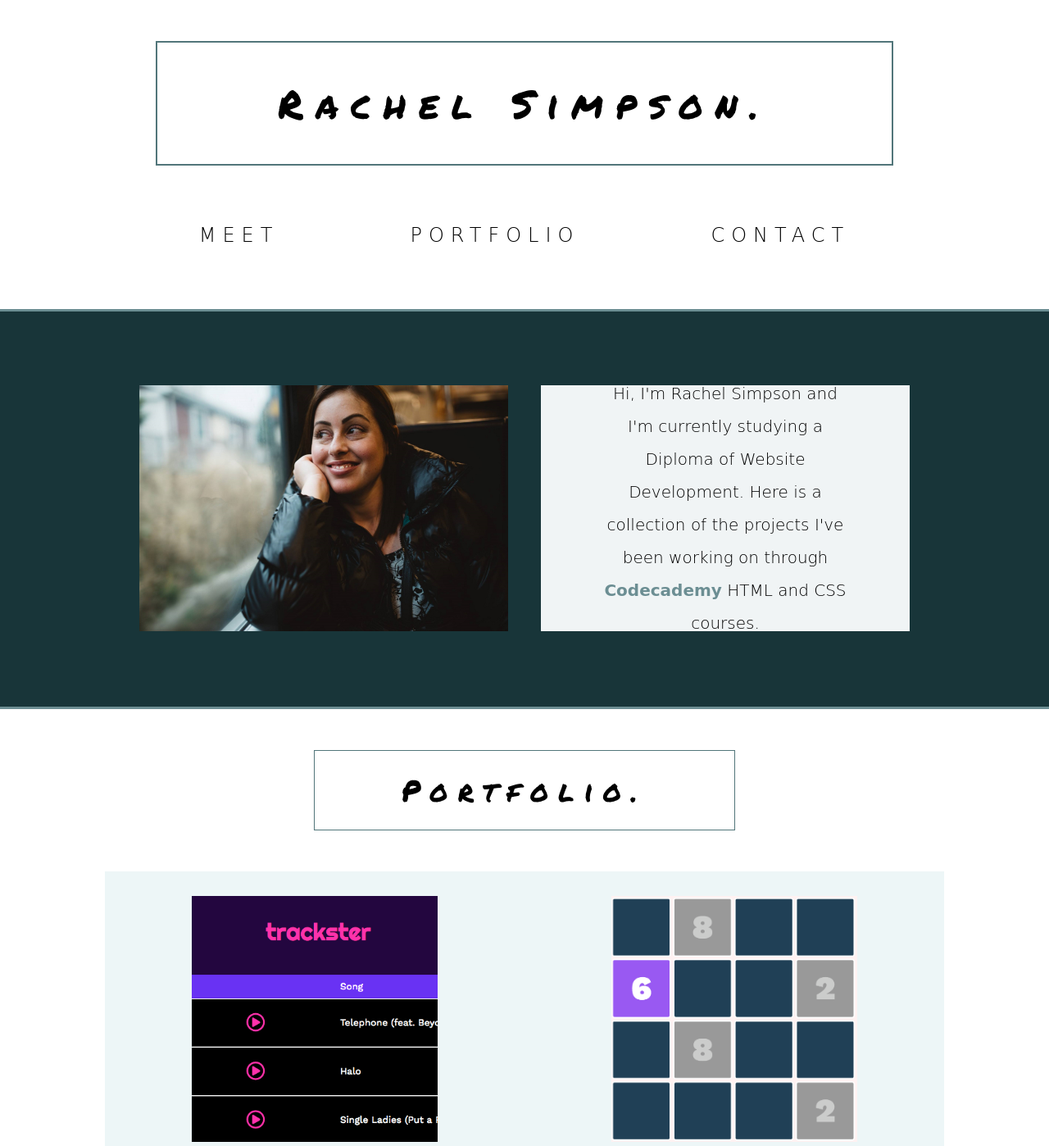
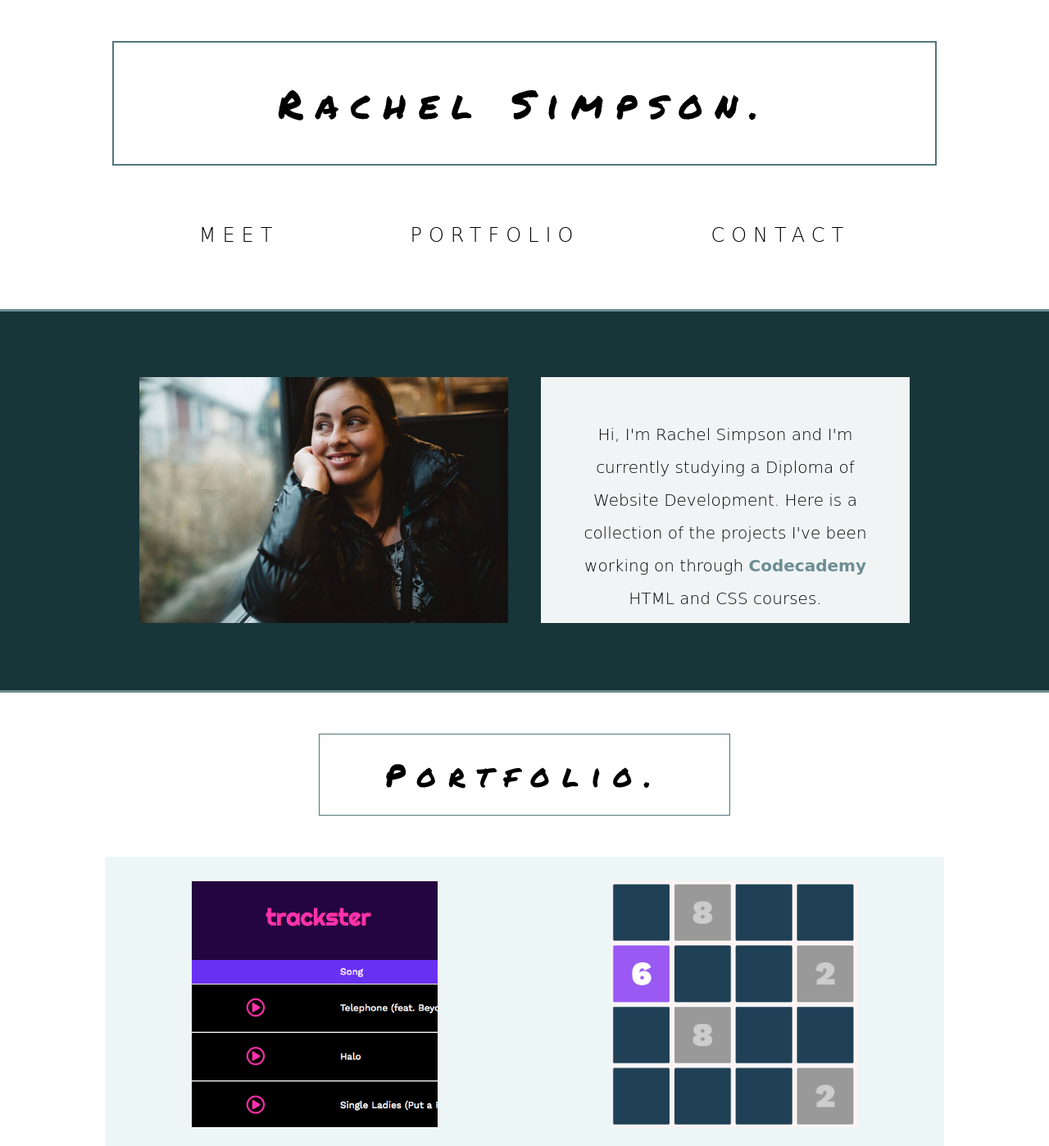
Before and after one commit to rachel-simpson/Porfolio, a plain HTML site: page index.html in a window 1280 px wide. Shown: the top 1398 px of the page at 82% size. Drawn offline with Linux system fonts and the light colour scheme; a web font is replaced by a local one.

Commit message:
Refactor code

```diff
--- a/index.html
+++ b/index.html
@@ -22,7 +22,7 @@
   </header>
 
   <!-- sticky navigation bar -->
-  <nav>
+  <nav class="flex">
     <span><a href="#meet-offset">MEET</a></span>
     <span><a href="#portfolio-offset">PORTFOLIO</a></span>
     <span><a href="#contact">CONTACT</a></span>
@@ -31,11 +31,11 @@
   <!-- about me section -->
   <section id="meet">
     <span id="meet-offset"></span>
-    <div class="meet-container">
+    <div class="meet-container flex">
       <div class="meet-item photo">
         <img src="resources/images/train.jpg" alt="Rachel Simpson, Japan 2015">
       </div>
-      <div class="meet-item bio">
+      <div class="meet-item bio flex">
         <p>Hi, I'm Rachel Simpson and I'm currently studying a Diploma of Website Development. Here is a collection of the projects I've been working on through <a href="https://codecademy.com" target="_blank">Codecademy</a> HTML and CSS courses.</p>
       </div>
     </div>
@@ -46,7 +46,7 @@
   <section id="portfolio">
     <span id="portfolio-offset"></span>
     <h1>Portfolio.</h1>
-    <div class="portfolio-container">
+    <div class="portfolio-container flex">
       <div class="project" id="trackster">
         <a href="https://rachel-simpson.github.io/trackster/" target="_blank">
           <p class="project-title">TRACKSTER</p>
@@ -102,7 +102,7 @@
   <section id="contact">
     <span id="contact-offset"></span>
     <h1>Contact Me.</h1>
-    <div class="contact-container">
+    <div class="contact-container flex">
       <div class="contactinfo" id="phone">
         <i class="fas fa-mobile-alt"></i>
         <span>0430 035 398</span>
--- a/styles/style.css
+++ b/styles/style.css
@@ -1,10 +1,3 @@
-/* reset universal values */
-
-* {
-  margin: 0;
-  padding: 0;
-}
-
 /* set page standards */
 
 html {
@@ -15,20 +8,27 @@ html {
   text-align: center;
 }
 
+.flex {
+  display: flex;
+  align-items: center;
+  justify-content: center;
+  flex-wrap: wrap;
+}
+
 /* style header section */
 
-header h1 {
+h1 {
   border: 2px solid hsla(187, 20%, 40%, 1);
   font-family: 'Permanent Marker', cursive;
-  font-size: 48px;
-  letter-spacing: 15px;
-  padding: 50px 0;
+  font-size: 4.8rem;
+  letter-spacing: 1.5rem;
+  padding: 50px 200px;
   margin: 50px auto 0 auto;
-  width: 70%;
+  display: inline-block;
 }
 
-header a {
-  color: black;
+a {
+  color: inherit;
   text-decoration: none;
 }
 
@@ -39,9 +39,6 @@ header a:active h1{
 nav {
   background-color: white;
   border-bottom: 2px solid hsla(187, 15%, 50%, 1);
-  display: flex;
-  align-items: center;
-  justify-content: center;
   line-height: 170px;
   position: sticky;
   top: 0;
@@ -49,12 +46,10 @@ nav {
 }
 
 nav a {
-  color: black;
-  font-size: 24px;
+  font-size: 2.4rem;
   font-weight: lighter;
-  letter-spacing: 8px;
+  letter-spacing: .8rem;
   margin: 0 80px;
-  text-decoration: none;
 }
 
 nav a:hover {
@@ -75,51 +70,45 @@ nav a:active {
 /* meet me section */
 
 img {
-  max-height: 300px;
+  height: 300px;
 }
 
 .meet-container {
-  display: flex;
   align-items: flex-start;
-  justify-content: center;
-  flex-wrap: wrap;
   margin: 80px auto;
 }
 
 .meet-item {
-  margin: 10px 20px;
+  margin: 0 20px;
 }
 
 .bio {
   background-color: hsla(187, 20%, 95%, 1);
   height: 300px;
   width: 450px;
-  position: relative;
 }
 
-.bio a {
+.bio a,
+.contact-container a {
   color: hsla(187, 15%, 50%, 1);
   font-weight: bold;
-  text-decoration: none;
 }
 
-.bio a:hover {
+.bio a:hover,
+.contact-container a:hover {
   color: hsla(187, 15%, 30%, 1);
 }
 
-.bio a:active {
+.bio a:active,
+.contact-container a:active {
   text-shadow: 1px 1px hsla(187, 15%, 50%, 1);
 }
 
 .bio p {
-  font-size: 20px;
+  font-size: 2rem;
   font-weight: lighter;
   line-height: 2em;
-  position: absolute;
-  top: 50%;
-  left: 50%;
-  transform: translate(-50%, -50%);
-  width: 300px;
+  padding: 50px;
 }
 
 #meet {
@@ -131,13 +120,17 @@ img {
 
 /* portfolio section */
 
+#portfolio h1,
+#contact h1 {
+  border: 1px solid hsla(187, 20%, 40%, 1);
+  font-size: 3.8rem;
+  padding: 30px 80px;
+}
+
 .portfolio-container,
 .contact-container {
   background-color: hsla(187, 40%, 95%, 1);
-  display: flex;
-  align-items: center;
   justify-content: space-around;
-  flex-wrap: wrap;
   margin: 50px auto;
   width: 80%;
 }
@@ -157,7 +150,7 @@ img {
 
 .project p {
   color: hsla(187, 40%, 16%, 1);
-  font-size: 32px;
+  font-size: 3.2rem;
   font-weight: bold;
   margin: 150px auto;
   text-align: center;
@@ -179,17 +172,6 @@ img.project:hover {
   top: -228px;
 }
 
-#portfolio h1,
-#contact h1 {
-  border: 1px solid hsla(187, 20%, 40%, 1);
-  font-family: 'Permanent Marker', cursive;
-  font-size: 36px;
-  letter-spacing: 12px;
-  margin: 50px auto;
-  padding: 30px 0;
-  width: 40%;
-}
-
 /* contact me section */
 
 .contact-container {
@@ -204,16 +186,3 @@ img.project:hover {
 i {
   margin-right: 10px;
 }
-
-.contact-container a {
-  color: inherit;
-  text-decoration: none;
-}
-
-.contact-container a:hover {
-  color: hsla(187, 15%, 30%, 1);
-}
-
-.contact-container a:active {
-  font-weight: bold;
-}
```
